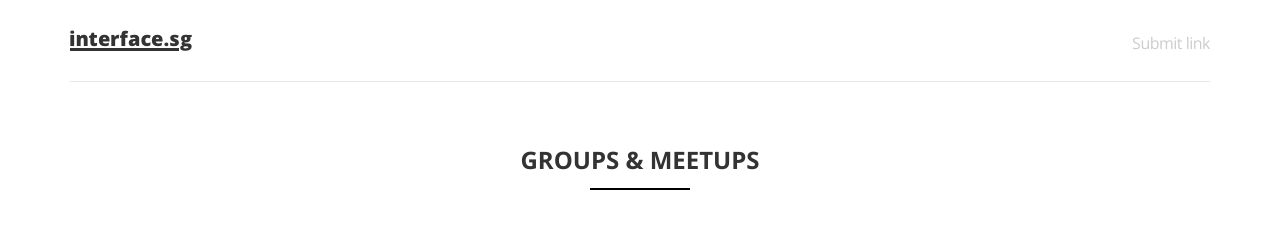
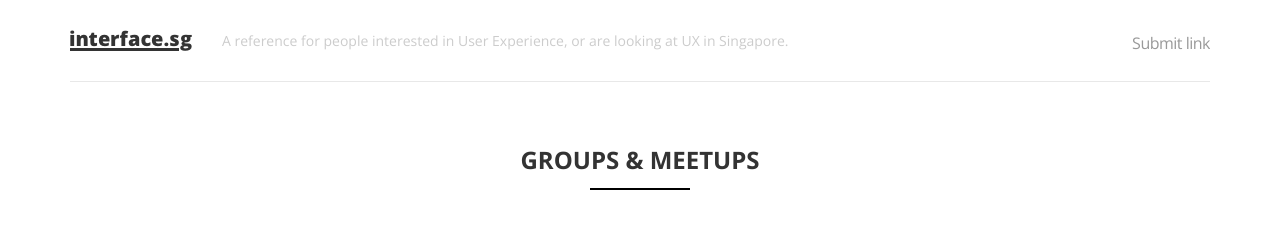
Before and after one commit to interfacesg/interfacesg.github.io, a Jekyll site: the page built from index.html, in a window 1280 px wide. Shown: the top 225 px of the page. Built offline with Jekyll 4.4.1, drawn with Linux system fonts in a browser that asks for light colours; some web fonts are replaced.

Commit message:
Add site subtitle. Change submit link to hi@minitheory

```diff
--- a/_includes/header.html
+++ b/_includes/header.html
@@ -3,7 +3,6 @@
   <div class="wrap">
     <a class="logo-link" href="/"><img class="logo" src="/img/interfacesg.png"></a>
     <!--<a class="site-title" href="{{ site.baseurl }}/">{{ site.title }}</a>-->
-
     <nav class="site-nav">
       <a href="#" class="menu-icon">
         <svg version="1.1" xmlns="http://www.w3.org/2000/svg" xmlns:xlink="http://www.w3.org/1999/xlink" x="0px" y="0px"
@@ -16,8 +15,9 @@
             c0-0.82,0.665-1.484,1.484-1.484h15.031C17.335,12.031,18,12.696,18,13.516L18,13.516z"/>
         </svg>
       </a>
-      <a class="page-link" href="mailto:mike@minitheory.com">Submit link</a>
+      <a class="page-link" href="mailto:hi@minitheory.com">Submit link</a>
     </nav>
+    <div class="site-subtitle">A reference for people interested in User Experience, or are looking at UX in Singapore.</div>
 
   </div>
 
--- a/css/main.css
+++ b/css/main.css
@@ -55,7 +55,7 @@ a:visited { color: #205caa; }
 }
 .site-header .wrap {border-bottom: 1px solid #e8e8e8; overflow:hidden;}
 .site-header .logo-link {float:left;}
-.site-header .logo {margin:30px 0; display: block; height:21px;}
+.site-header .logo {margin:30px 30px 30px 0; display: block; height:21px;}
 
 .site-title,
 .site-title:hover,
@@ -69,18 +69,19 @@ a:visited { color: #205caa; }
   position: relative;
   z-index: 1;
 }
+.site-subtitle {color:#ccc; font-size: 14px; margin:30px 0 10px; float:left;}
 
 .site-nav {
   float: right;
   line-height: 56px;
-  margin-top:15px;
+  margin:15px 0 10px;
 }
 
 .site-nav .menu-icon { display: none; }
 
 .site-nav .page-link {
   margin-left: 20px;
-  color: #ccc;
+  color: #999;
   letter-spacing: -.5px;
 }
 .site-nav .page-link:hover {color:#333; text-decoration: none}
@@ -377,6 +378,8 @@ a:visited { color: #205caa; }
   .home ul li:nth-child(2n) {margin-right: 0;}
   .home ul li:nth-child(3n) {margin-right: 10%;}
 
+  .site-subtitle {text-align: center; margin:0 0 20px;}
+
   .footer-col-1 { width: 50%; }
 
   .footer-col-2 {
```
